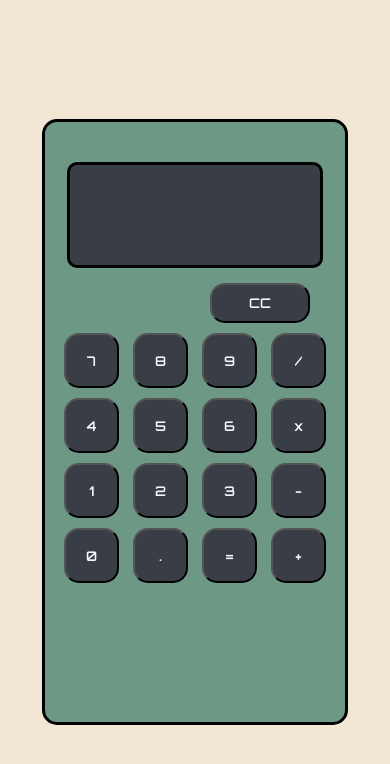
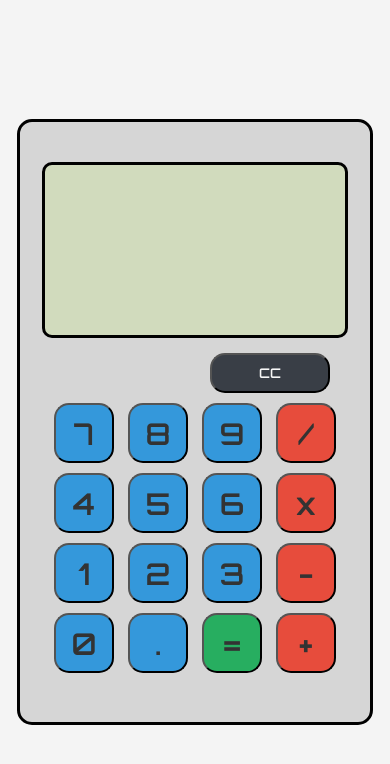
Before and after one commit to FReyesft/calculadora, a plain HTML site: page index.html in a window 390 px wide. Drawn offline with Linux system fonts and the light colour scheme.

Commit message:
change the colors and the responsive on mobile

```diff
--- a/index.css
+++ b/index.css
@@ -1,7 +1,7 @@
 body {
-  background-color: #f2e7d5;
-  display: flex;
+  background-color: #F4F4F4 ;
   height: 100vh;
+  display: grid;
   place-items: center;
   justify-content: center;
   margin: 0;
@@ -16,7 +16,7 @@ body {
 }
 
 #calculadora {
-  background-color: #6d9886;
+  background-color: #d6d6d6;
   width: 500px;
   height: 800px;
   border-radius: 15px;
@@ -25,13 +25,13 @@ body {
 }
 
 #display {
-  background-color: #393e46;
+  background-color: #D1DBBD;
   width: 450px;
   height: 200px;
   margin-top: 40px;
   resize: none;
   border: 3px solid #000000;
-  color: #f7f7f7;
+  color: #333333;
   font-family: "Orbitron", sans-serif;
   font-weight: bold;
   font-size: 50px;
@@ -47,13 +47,14 @@ body {
 }
 
 #botones > button {
+  font-size: 30px;
   border-radius: 15px;
   width: 90px;
   height: 90px;
   margin: 10px;
-  background-color: #393e46;
+  background-color:  #3498db;
   font-family: "Orbitron", sans-serif;
-  color: #f7f7f7;
+  color: #333333;
   user-select: none;
 }
 
@@ -85,58 +86,41 @@ body {
   margin-top: 40px;
 }
 
-@media only screen and (max-width: 800px) {
+.igual {
+  background-color:  #27ae60 !important;
+}
+
+.operador {
+  background-color: #e74c3c !important;
+}
+
+@media (max-width: 680px) {
   #calculadora {
-    background-color: #6d9886;
-    width: 300px;
+    width: 350px;
     height: 600px;
-    border-radius: 15px;
-    border: 3px solid #000000;
-    text-align: -webkit-center;
   }
 
   #display {
-    background-color: #393e46;
-    width: 250px;
-    height: 100px;
-    margin-top: 40px;
-    resize: none;
-    border: 3px solid #000000;
-    color: #f7f7f7;
-    font-family: "Orbitron", sans-serif;
-    font-weight: bold;
-    font-size: 50px;
-    text-align: right;
-    overflow: hidden;
-    border-radius: 10px;
+    width: 300px;
+    height: 170px;
   }
 
-  #botones {
-    display: flex;
-    display: block;
-    margin-top: 60px;
-  }
 
 #botones > button {
+  font-size: 30px;
   border-radius: 15px;
-    width: 55px;
-    height: 55px;
+  width: 60px;
+  height: 60px;
   margin: 5px;
-    background-color: #393e46;
+  background-color:  #3498db;
   font-family: "Orbitron", sans-serif;
-    color: #f7f7f7;
+  color: #333333;
   user-select: none;
-  }
-
-  #botones > button:focus {
-    box-shadow: 1px 1px 25px -3px rgba(39, 39, 39, 0.75);
-    -webkit-box-shadow: 1px 1px 25px -3px rgba(0, 0, 0, 0.75);
-    -moz-box-shadow: 1px 1px 25px -3px rgba(0, 0, 0, 0.75);
 }
 
 .borrar {
   position: absolute;
-    width: 100px;
+  width: 120px;
   height: 40px;
   border-radius: 15px;
   margin: 15px;
@@ -145,16 +129,4 @@ body {
   color: #f7f7f7;
 }
 
-  .primer-valor {
-    font-size: 21px;
-    display: block;
-    padding: 1px;
-    margin: 0;
 }
-  .segundo-valor {
-    font-size: 21px;
-    padding: 1px;
-    display: block;
-    margin-top: 20px;
-  }
-}
```
Lines whose indentation alone changed are shown as unchanged.
